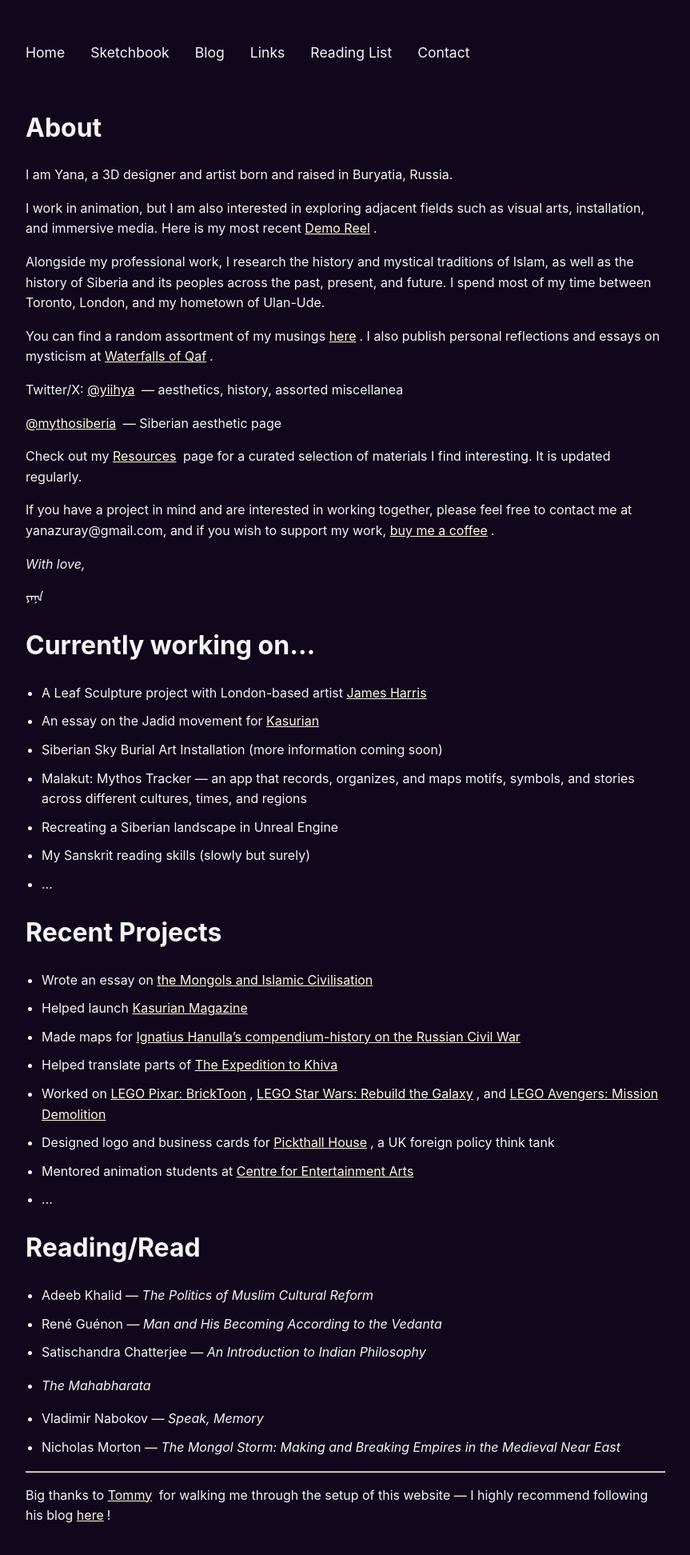
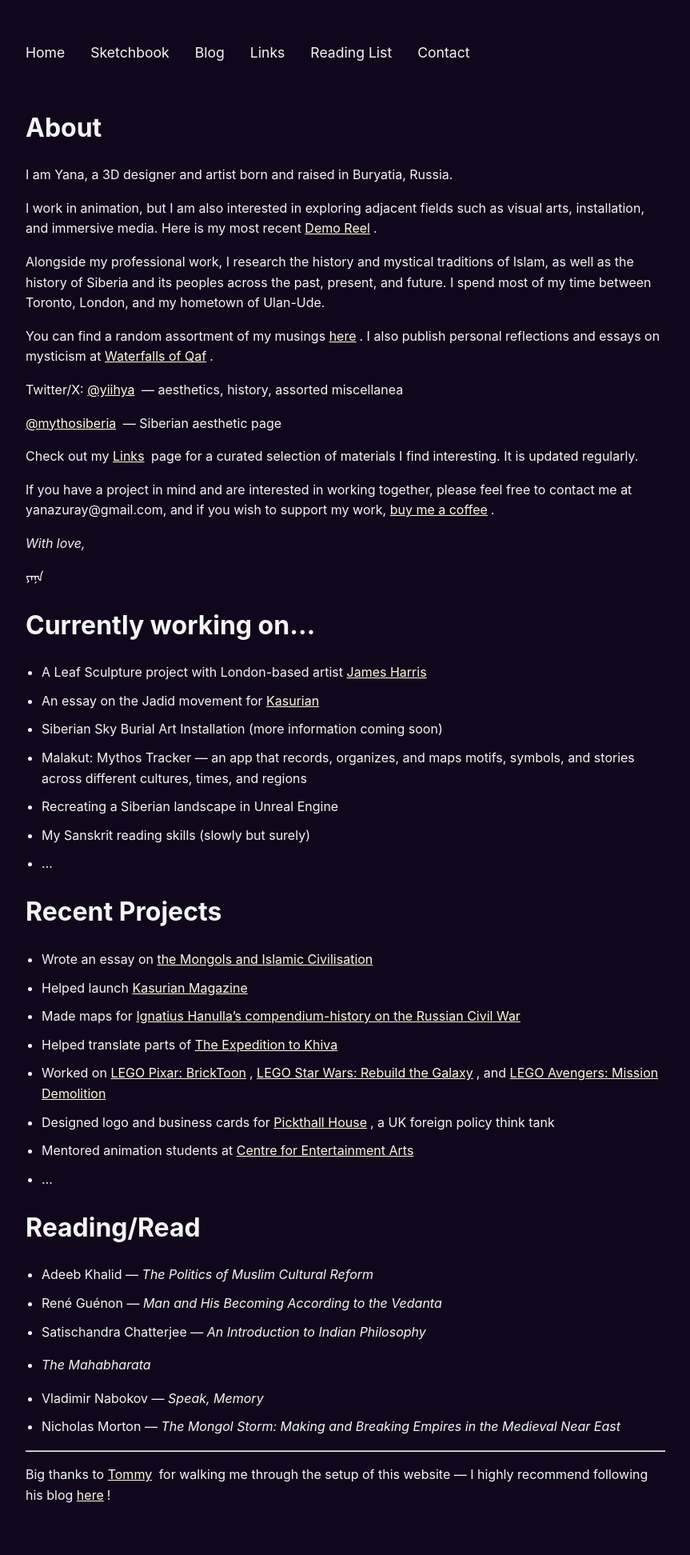
Before and after one commit to yanazuray/waterfalls-of-qaf, a Jekyll site: the page built from index.md, in a window 1280 px wide. Shown: the whole page at 80% size, without its empty margins (208-1071 px from the left). Built offline with Jekyll 4.4.1, drawn with Linux system fonts in a browser that asks for light colours; after the commit the page ends 1918 px from its top, so only the background shows below that.

Commit message:
vault backup: 2025-04-27 23:45:19

```diff
--- a/index.md
+++ b/index.md
@@ -17,7 +17,7 @@ Twitter/X: [@yiihya](https://x.com/yiihya) — aesthetics, history, assorted mis
 
 [@mythosiberia](https://x.com/mythosiberia) — Siberian aesthetic page
 
-Check out my [Resources](https://yanazuray.me/Resources) page for a curated selection of materials I find interesting. It is updated regularly.
+Check out my [Links](https://yanazuray.me/Links) page for a curated selection of materials I find interesting. It is updated regularly.
 
 If you have a project in mind and are interested in working together, please feel free to contact me at yanazuray@gmail.com, and if you wish to support my work, [buy me a coffee](https://ko-fi.com/yanazuray).
 
```
